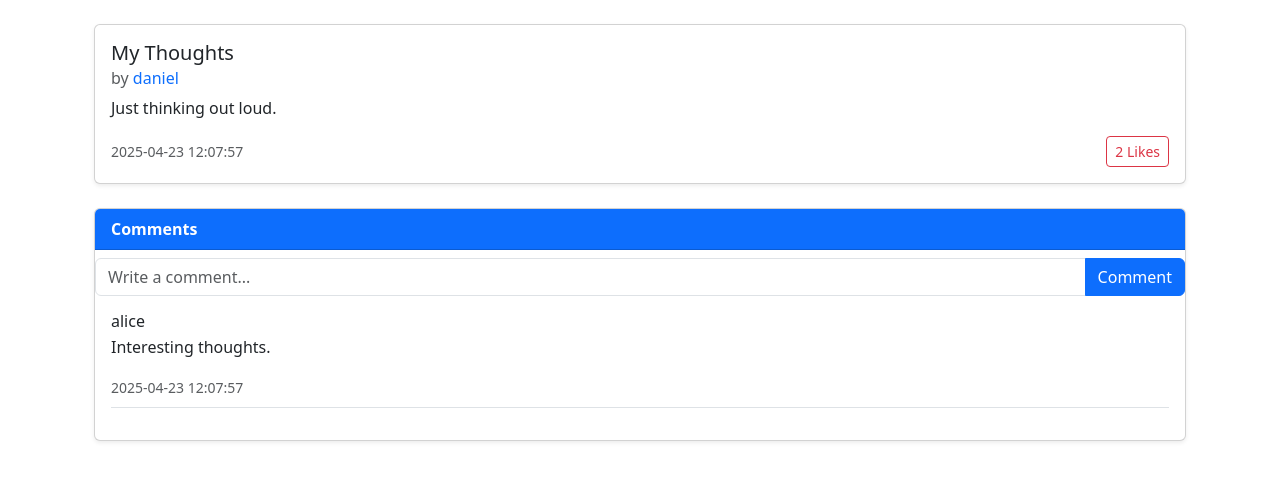
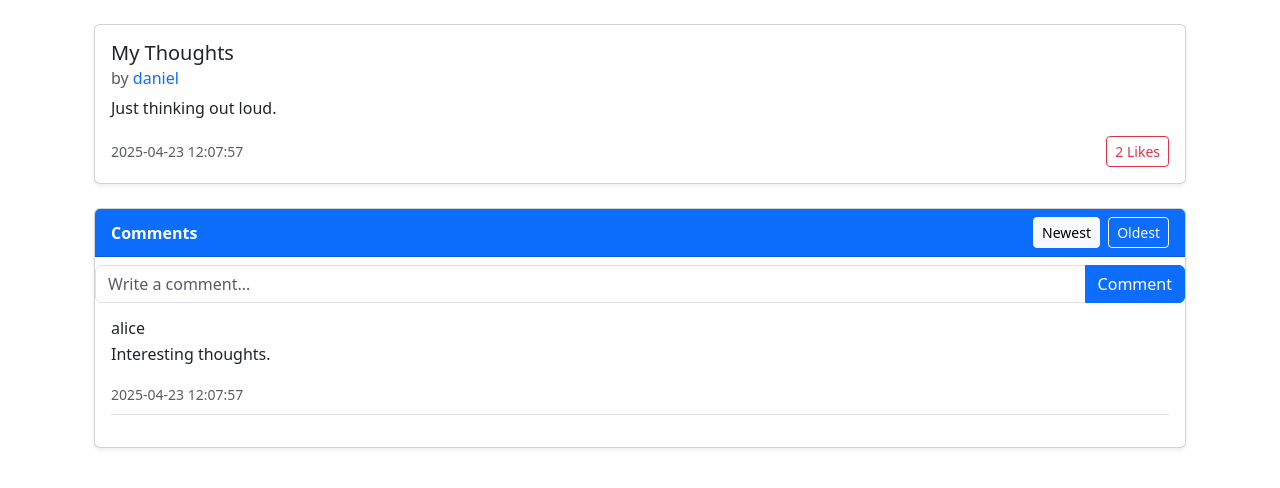
Before and after one commit to DanielGaudlandJacobsen/DAT220-Project, a Flask app: page /post/2 in a window 1280 px wide. Shown: the part 56-544 px from the top of the page. Run offline with Flask 3, Linux system fonts and the light colour scheme; data comes from the database, SQL or seed files in the repository; both versions use the stored data as it was after the commit.

Commit message:
add sorting functionality to comments

```diff
--- a/app.py
+++ b/app.py
@@ -227,10 +227,12 @@ def delete_comment(comment_id):
 @app.route("/post/<int:post_id>", methods=["GET"])
 def post(post_id):
     db = get_db()
+    sort = request.args.get("sort", "newest")
+
     post = select_post_by_id(db, post_id)
     if not post:
         abort(404)
-    comments = select_comments_by_post_id(db, post_id)
+    comments = select_comments_by_post_id(db, post_id, sort)
     return render_template('post.html', post=post, comments=comments)
 
 
--- a/setup_db.py
+++ b/setup_db.py
@@ -162,16 +162,22 @@ def select_post_by_id(conn, post_id):
         return None
 
 
-def select_comments_by_post_id(conn, post_id):
+def select_comments_by_post_id(conn, post_id, sort="newest"):
     try:
         conn.row_factory = sqlite3.Row
         cur = conn.cursor()
-        sql = """
+
+        if sort == "oldest":
+            order_by = "c.date ASC"
+        else:
+            order_by = "c.date DESC"
+
+        sql = f"""
         SELECT c.comment_id, c.content, c.date AS comment_date, u.username AS comment_author
         FROM comments c
         JOIN users u ON c.user_id = u.user_id
         WHERE c.post_id = ?
-        ORDER BY c.date ASC
+        ORDER BY {order_by}
         """
         cur.execute(sql, (post_id,))
         return cur.fetchall()
--- a/templates/feed.html
+++ b/templates/feed.html
@@ -62,7 +62,7 @@
             <h6 class="card-subtitle text-muted mb-2">
                 by
                 <a href="{{ url_for('profile', username=post.post_author) }}" class="text-decoration-none">
-                    {{ post.post_author }}
+                    {{ post.username }}
                 </a>
             </h6>
             <p class="card-text">{{ post.content }}</p>
--- a/templates/post.html
+++ b/templates/post.html
@@ -30,8 +30,20 @@
         </div>
     </div>
     <div class="card mb-4 shadow-sm">
-        <div class="card-header bg-primary text-white">
+        <div class="card-header bg-primary text-white d-flex justify-content-between align-items-center">
             <strong>Comments</strong>
+            <div>
+                {% set comment_sort = request.args.get("sort", "newest") %}
+
+                <a href="{{ url_for('post', post_id=post.post_id, sort='newest') }}"
+                   class="btn btn-sm {% if comment_sort == 'newest' %}btn-light{% else %}btn-outline-light{% endif %} me-1">
+                    Newest
+                </a>
+                <a href="{{ url_for('post', post_id=post.post_id, sort='oldest') }}"
+                   class="btn btn-sm {% if comment_sort == 'oldest' %}btn-light{% else %}btn-outline-light{% endif %}">
+                    Oldest
+                </a>
+            </div>
         </div>
         <form method="POST" action="{{ url_for('comment_post', post_id=post.post_id) }}">
             <div class="input-group mt-2">
```
Also changed, not shown: database.db.
